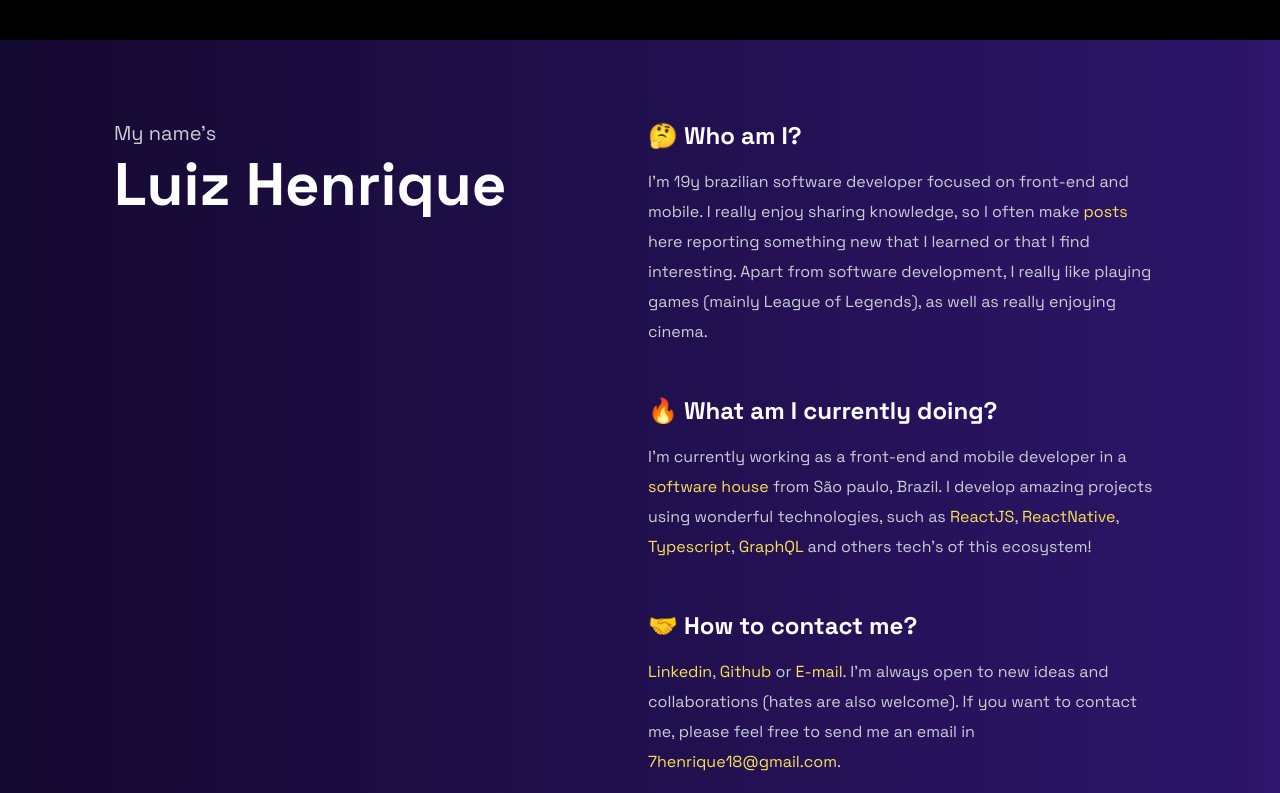
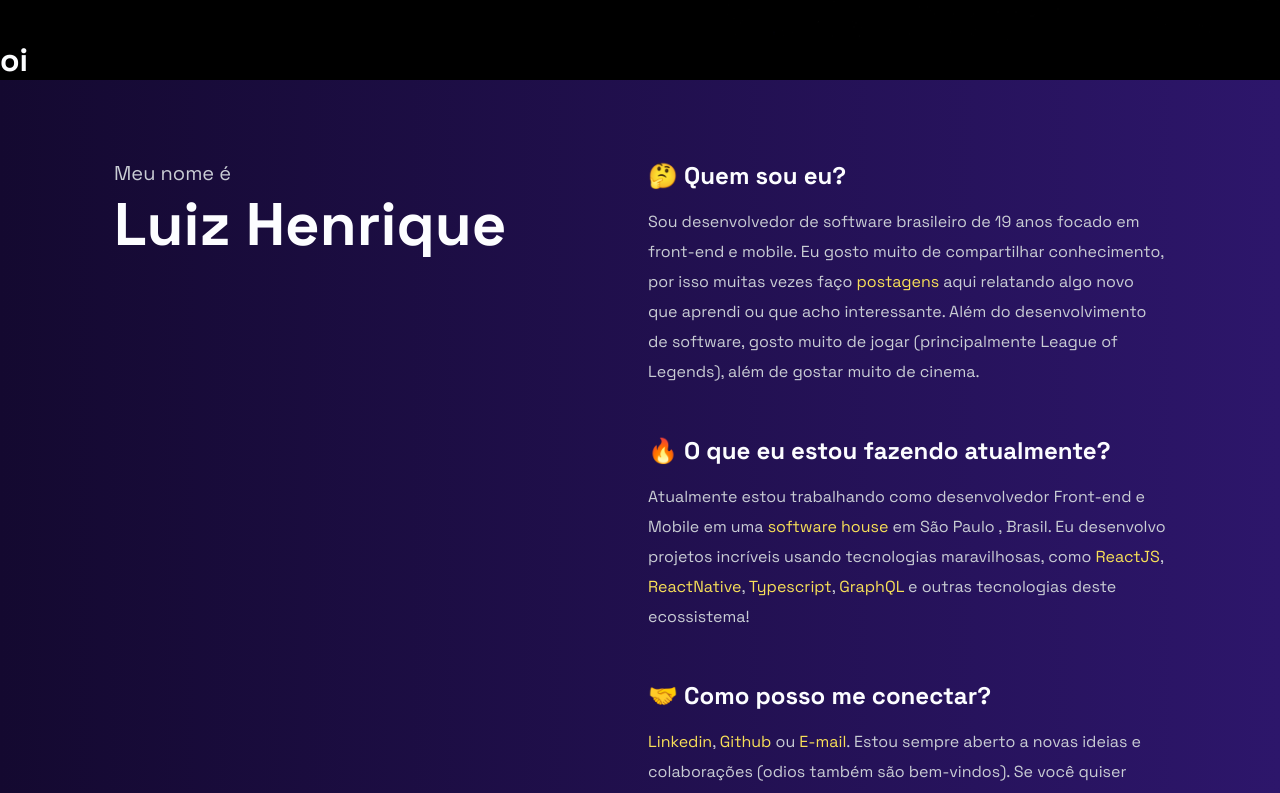
Before and after one commit to lui7henrique/blog, a Next.js app: page / in a window 1280 px wide. Shown: the part 760-1553 px from the top of the page. Built offline with nearby package versions, Linux system fonts and the light colour scheme.

Commit message:
:earth_america: Add translation on about me section

```diff
--- a/next.config.js
+++ b/next.config.js
@@ -9,5 +9,16 @@ module.exports = withPWA({
   },
   images: {
     domains: ["media.graphcms.com", "github.com"]
+  },
+  i18n: {
+    /**
+     * Provide the locales you want to support in your application
+     */
+    locales: ["en-US", "pt-BR"],
+    /**
+     * This is the default locale you want to be used when visiting
+     * a non-locale prefixed path.
+     */
+    defaultLocale: "pt-BR"
   }
 })
--- /dev/null
+++ b/src/templates/HomeTemplate/AboutMe/content.ts
@@ -0,0 +1,44 @@
+export const aboutMeContent = {
+  "pt-BR": {
+    title: "Luiz Henrique",
+    subtitle: "Meu nome é",
+    sections: [
+      {
+        title: "🤔 Quem sou eu?",
+        description:
+          "Sou desenvolvedor de software brasileiro de 19 anos focado em front-end e mobile. Eu gosto muito de compartilhar conhecimento, por isso muitas vezes faço <a href='/posts'>postagens</a> aqui relatando algo novo que aprendi ou que acho interessante. Além do desenvolvimento de software, gosto muito de jogar (principalmente League of Legends), além de gostar muito de cinema."
+      },
+      {
+        title: "🔥 O que eu estou fazendo atualmente? ",
+        description:
+          "Atualmente estou trabalhando como desenvolvedor Front-end e Mobile em uma <a href='https://www.linkedin.com/company/hubxp/' target='blank'>software house</a> em São Paulo , Brasil. Eu desenvolvo projetos incríveis usando tecnologias maravilhosas, como <a href='https://reactjs.org/' target='_blank'>ReactJS</a>, <a href='https://reactnative.dev/' target='_blank'>ReactNative</a>, <a href='https://www.typescriptlang.org/' target='_blank'>Typescript</a>, <a href='https://graphql .org/' target='_blank'>GraphQL</a> e outras tecnologias deste ecossistema!"
+      },
+      {
+        title: "🤝 Como posso me conectar?",
+        description:
+          "<a href='https://www.linkedin.com/in/luiz-henrique7/' target='_blank'>Linkedin</a>, <a href='https://github.com/lui7henrique' target ='_blank'>Github</a> ou <a href='mailto:7henrique18@gmail.com' target='_blank'>E-mail</a>. Estou sempre aberto a novas ideias e colaborações (odios também são bem-vindos). Se você quiser entrar em contato comigo, sinta-se à vontade para me enviar um e-mail em <a href='mailto:7henrique18@gmail.com'>7henrique18@gmail.com</a>."
+      }
+    ]
+  },
+  "en-US": {
+    title: "Luiz Henrique",
+    subtitle: " My name&apos;s{' '}",
+    sections: [
+      {
+        title: "🤔 Who am I?",
+        description:
+          "I'm 19y brazilian software developer focused on front-end and mobile. I really enjoy sharing knowledge, so I often make <a href='/posts'>posts</a> here reporting something new that I learned or that I find interesting. Apart from software development, I really like playing games (mainly League of Legends), as well as really enjoying cinema."
+      },
+      {
+        title: "🔥 What am I currently doing? ",
+        description:
+          "I'm currently working as a front-end and mobile developer in a <a href='https://www.linkedin.com/company/hubxp/' target='blank'>software house</a> from São paulo, Brazil. I develop amazing projects using wonderful technologies, such as <a href='https://reactjs.org/' target='_blank'>ReactJS</a>, <a href='https://reactnative.dev/' target='_blank'>ReactNative</a>, <a href='https://www.typescriptlang.org/' target='_blank'>Typescript</a>, <a href='https://graphql.org/' target='_blank'>GraphQL</a> and others tech's of this ecosystem!"
+      },
+      {
+        title: "🤝 How to contact me?",
+        description:
+          "<a href='https://www.linkedin.com/in/luiz-henrique7/' target='_blank'>Linkedin</a>, <a href='https://github.com/lui7henrique' target='_blank'>Github</a> or <a href='mailto:7henrique18@gmail.com' target='_blank'>E-mail</a>. I'm always open to new ideas and collaborations (hates are also welcome). If you want to contact me, please feel free to send me an email in <a href='mailto:7henrique18@gmail.com'>7henrique18@gmail.com</a>."
+      }
+    ]
+  }
+}
--- a/src/templates/HomeTemplate/AboutMe/index.tsx
+++ b/src/templates/HomeTemplate/AboutMe/index.tsx
@@ -1,28 +1,12 @@
-import { useMemo } from "react"
+import { GetStaticProps } from "next"
+import { useRouter } from "next/router"
 
+import { aboutMeContent } from "./content"
 import * as S from "./styles"
 
 export const AboutMe = () => {
-  const sections = useMemo(
-    () => [
-      {
-        title: "🤔 Who am I?",
-        content:
-          "I'm 19y brazilian software developer focused on front-end and mobile. I really enjoy sharing knowledge, so I often make <a href='/posts'>posts</a> here reporting something new that I learned or that I find interesting. Apart from software development, I really like playing games (mainly League of Legends), as well as really enjoying cinema."
-      },
-      {
-        title: "🔥 What am I currently doing? ",
-        content:
-          "I'm currently working as a front-end and mobile developer in a <a href='https://www.linkedin.com/company/hubxp/' target='blank'>software house</a> from São paulo, Brazil. I develop amazing projects using wonderful technologies, such as <a href='https://reactjs.org/' target='_blank'>ReactJS</a>, <a href='https://reactnative.dev/' target='_blank'>ReactNative</a>, <a href='https://www.typescriptlang.org/' target='_blank'>Typescript</a>, <a href='https://graphql.org/' target='_blank'>GraphQL</a> and others tech's of this ecosystem!"
-      },
-      {
-        title: "🤝 How to contact me?",
-        content:
-          "<a href='https://www.linkedin.com/in/luiz-henrique7/' target='_blank'>Linkedin</a>, <a href='https://github.com/lui7henrique' target='_blank'>Github</a> or <a href='mailto:7henrique18@gmail.com' target='_blank'>E-mail</a>. I'm always open to new ideas and collaborations (hates are also welcome). If you want to contact me, please feel free to send me an email in <a href='mailto:7henrique18@gmail.com'>7henrique18@gmail.com</a>."
-      }
-    ],
-    []
-  )
+  const { locale, locales, defaultLocale } = useRouter()
+  const content = aboutMeContent[locale as "pt-BR" | "en-US"]
 
   return (
     <S.Container id="about-me">
@@ -31,17 +15,17 @@ export const AboutMe = () => {
           <S.ContentTitles>
             <div>
               <S.ContentSubTitle data-aos="fade-right" data-aos-delay="200">
-                My name&apos;s{" "}
+                {content.subtitle}
               </S.ContentSubTitle>
               <S.ContentTitle data-aos="fade-right" data-aos-delay="100">
-                Luiz Henrique
+                {content.title}
               </S.ContentTitle>
             </div>
           </S.ContentTitles>
         </S.ContentInfo>
 
         <S.ContentSections>
-          {sections.map((section, index) => {
+          {content.sections.map((section, index) => {
             return (
               <S.ContentSection
                 key={section.title}
@@ -51,7 +35,7 @@ export const AboutMe = () => {
                 <S.ContentSectionTitle>{section.title}</S.ContentSectionTitle>
                 <S.ContentSectionDescription
                   dangerouslySetInnerHTML={{
-                    __html: section.content
+                    __html: section.description
                   }}
                 ></S.ContentSectionDescription>
               </S.ContentSection>
@@ -62,3 +46,9 @@ export const AboutMe = () => {
     </S.Container>
   )
 }
+
+export const getStaticProps: GetStaticProps = async (context) => {
+  return {
+    props: { context }
+  }
+}
--- a/src/templates/HomeTemplate/index.tsx
+++ b/src/templates/HomeTemplate/index.tsx
@@ -14,6 +14,7 @@ export const HomeTemplate = () => {
         <Header />
         <HeroSection />
       </S.HeroContainer>
+      <h1>oi</h1>
       <AboutMe />
       <Skills />
     </>
```
